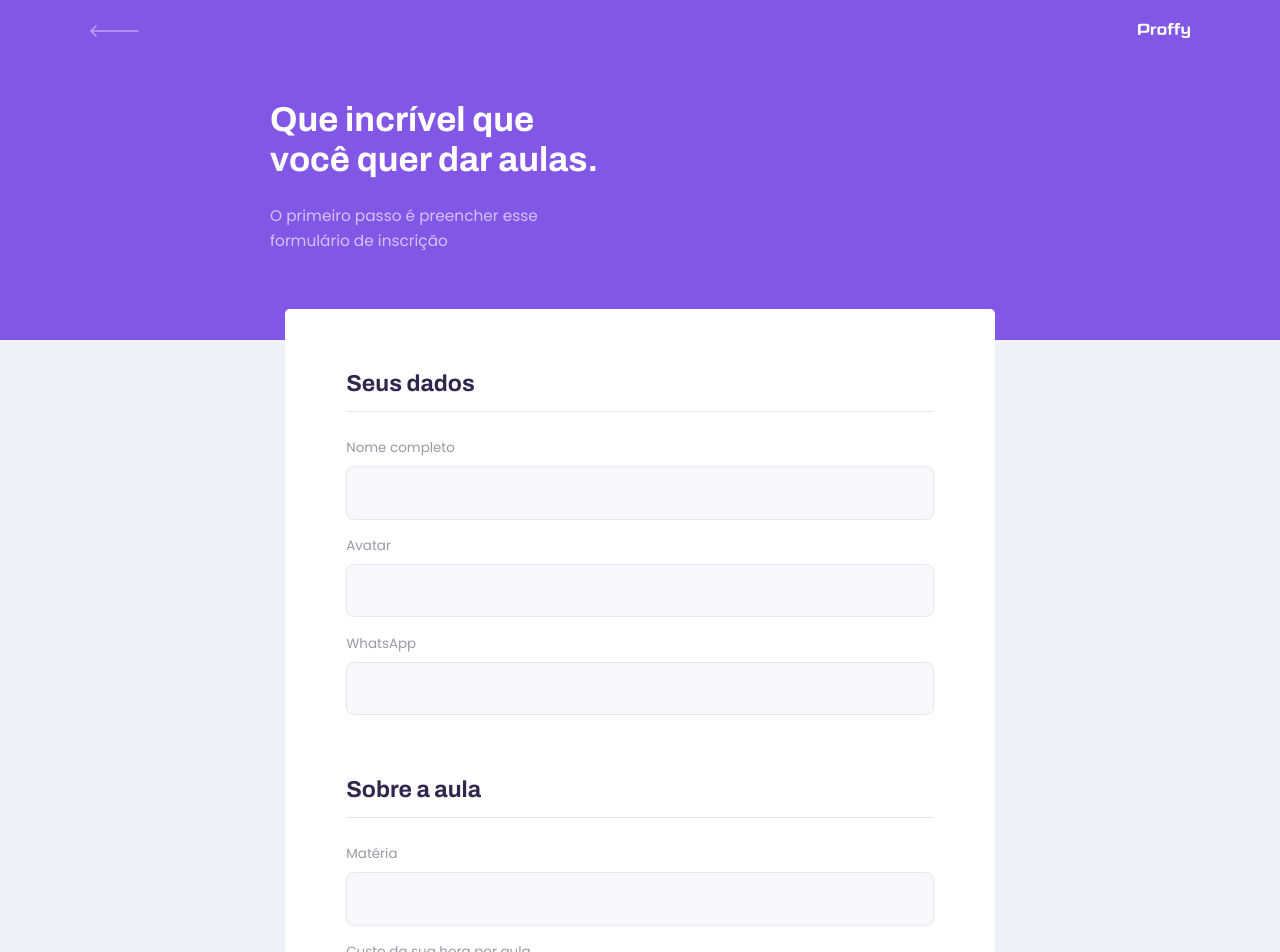
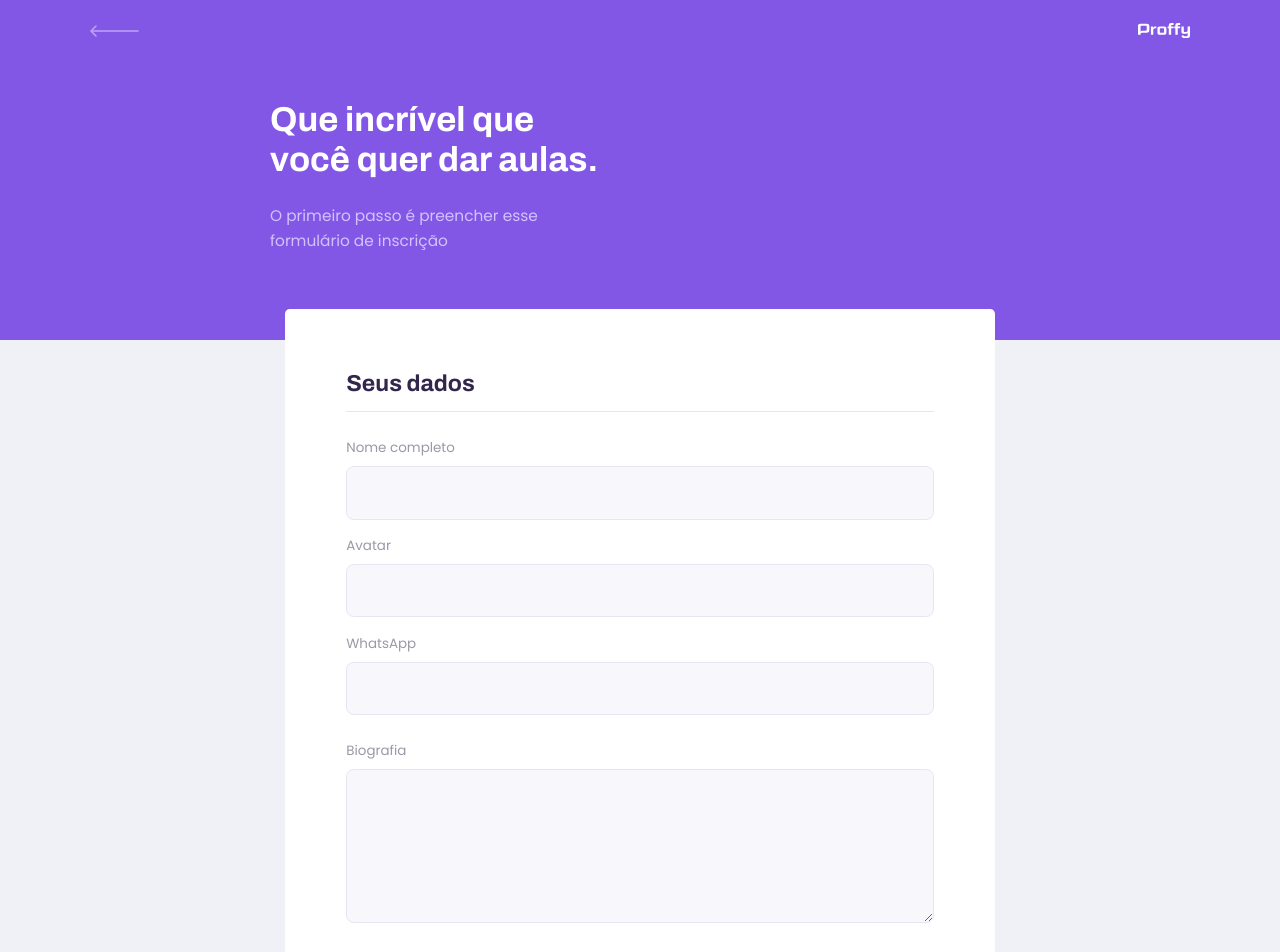
Before and after one commit to marcosolvr/next-level-week-2, a React app in the folder web/: page /give-classes in a window 1280 px wide. Shown: the top 952 px of the page. Built offline with nearby package versions, Linux system fonts and the light colour scheme.

Commit message:
feat: create textarea component

```diff
--- /dev/null
+++ b/web/src/components/Textarea/index.tsx
@@ -0,0 +1,19 @@
+import React, { TextareaHTMLAttributes } from "react";
+
+import "./styles.css";
+
+interface TextareaProps extends TextareaHTMLAttributes<HTMLTextAreaElement> {
+  name: string;
+  label: string;
+}
+
+const Textarea: React.FC<TextareaProps> = ({ label, name, ...rest }) => {
+  return (
+    <div className="textarea-block">
+      <label htmlFor={label}>{label}</label>
+      <textarea id={name} {...rest} />
+    </div>
+  );
+};
+
+export default Textarea;
--- /dev/null
+++ b/web/src/components/Textarea/styles.css
@@ -0,0 +1,36 @@
+.textarea-block {
+  position: relative;
+}
+
+.textarea-block + .textarea-block {
+  margin-top: 1.4rem;
+}
+
+.textarea-block label {
+  font-size: 1.4rem;
+}
+
+.textarea-block textarea {
+  width: 100%;
+  height: 16rem;
+  min-height: 8rem;
+  margin-top: 0.8rem;
+  border-radius: 0.8rem;
+  background: var(--color-input-background);
+  border: 1px solid var(--color-line-in-white);
+  outline: 0;
+  resize: vertical;
+  padding: 1.2rem 1.6rem;
+  font: 1.6rem Archivo;
+}
+
+.textarea-block:focus-within::after {
+  width: calc(100% - 3.2rem);
+  height: 2px;
+  content: "";
+  background: var(--color-primary-light);
+  position: absolute;
+  left: 1.6rem;
+  right: 1.6rem;
+  bottom: 7px;
+}
--- a/web/src/pages/TeacherForm/index.tsx
+++ b/web/src/pages/TeacherForm/index.tsx
@@ -2,6 +2,7 @@
 
 import PageHeader from "../../components/PageHeader";
 import Input from "../../components/Input";
+import Textarea from "../../components/Textarea";
 
 import warningIcon from "../../assets/images/icons/warning.svg";
 
@@ -22,6 +23,7 @@
           <Input name="name" label="Nome completo" />
           <Input name="avatar" label="Avatar" />
           <Input name="whatsapp" label="WhatsApp" />
+          <Textarea name="bio" label="Biografia" />
         </fieldset>
 
         <fieldset>
--- a/web/src/pages/TeacherForm/styles.css
+++ b/web/src/pages/TeacherForm/styles.css
@@ -36,6 +36,10 @@
   width: 100%;
   padding-bottom: 1.6rem;
   border-bottom: 1px solid var(--color-line-in-white);
+}
+
+#page-teacher-form main fieldset .input-block + .textarea-block {
+  margin-top: 2.4rem;
 }
 
 #page-teacher-form main label {
```
